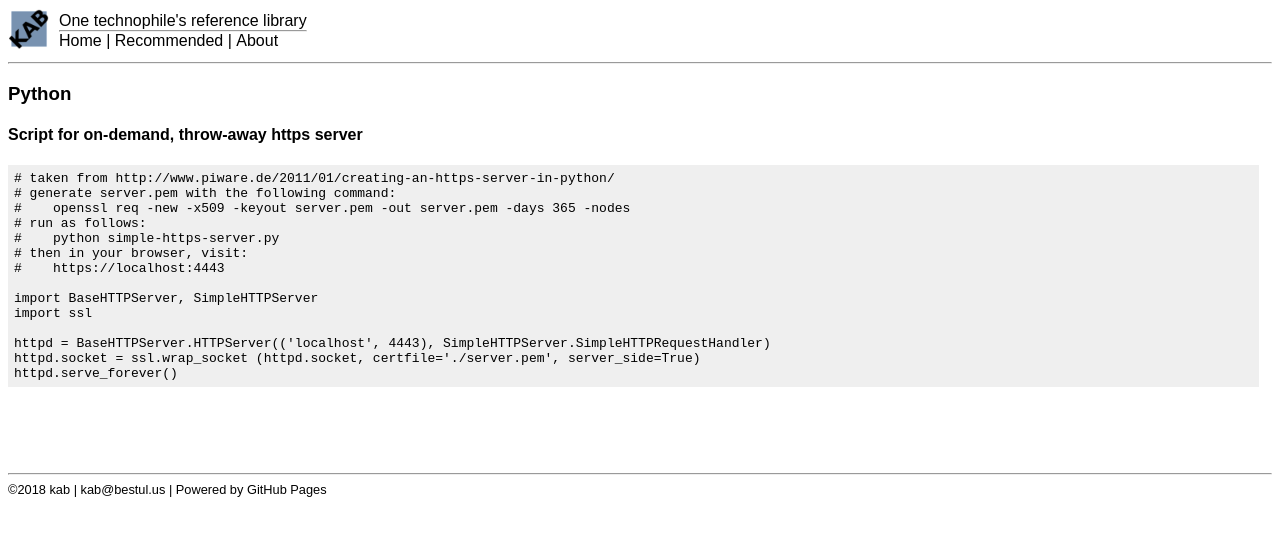
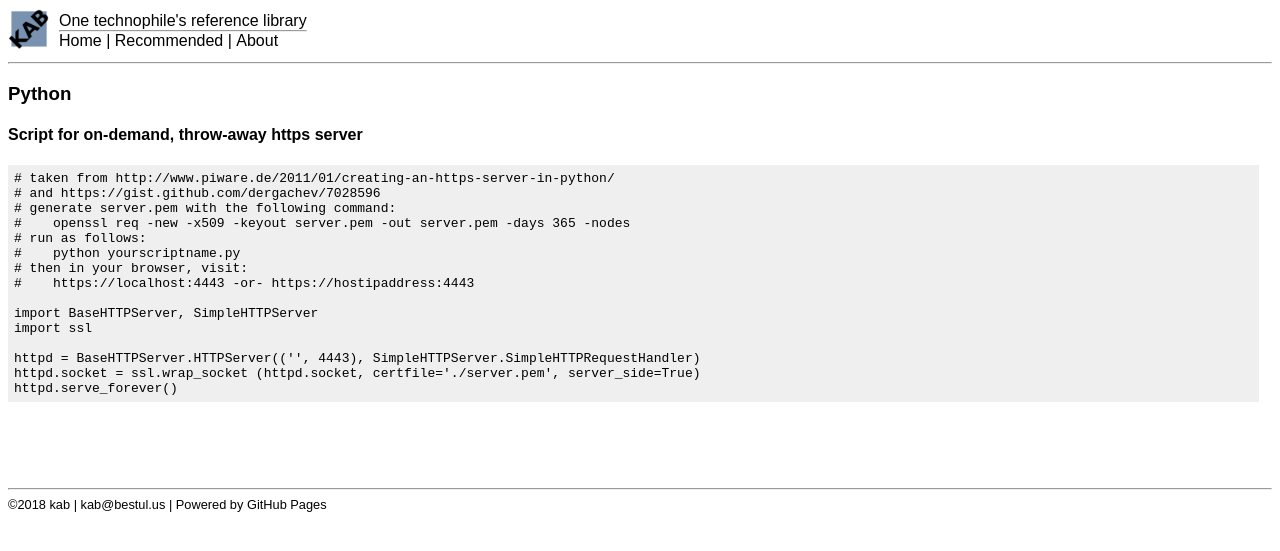
Before and after one commit to kabtech/kab, a Jekyll site: the page built from ccc/python.md, in a window 1280 px wide. Shown: the top 551 px of the page. Built offline with Jekyll 4.4.1, drawn with Linux system fonts in a browser that asks for light colours.

Commit message:
Update python.md

````diff
--- a/ccc/python.md
+++ b/ccc/python.md
@@ -8,17 +8,18 @@ group: ccc
 #### Script for on-demand, throw-away https server
 ```
 # taken from http://www.piware.de/2011/01/creating-an-https-server-in-python/
+# and https://gist.github.com/dergachev/7028596
 # generate server.pem with the following command:
 #    openssl req -new -x509 -keyout server.pem -out server.pem -days 365 -nodes
 # run as follows:
-#    python simple-https-server.py
+#    python yourscriptname.py
 # then in your browser, visit:
-#    https://localhost:4443
+#    https://localhost:4443 -or- https://hostipaddress:4443
 
 import BaseHTTPServer, SimpleHTTPServer
 import ssl
 
-httpd = BaseHTTPServer.HTTPServer(('localhost', 4443), SimpleHTTPServer.SimpleHTTPRequestHandler)
+httpd = BaseHTTPServer.HTTPServer(('', 4443), SimpleHTTPServer.SimpleHTTPRequestHandler)
 httpd.socket = ssl.wrap_socket (httpd.socket, certfile='./server.pem', server_side=True)
 httpd.serve_forever()
 ```
````
